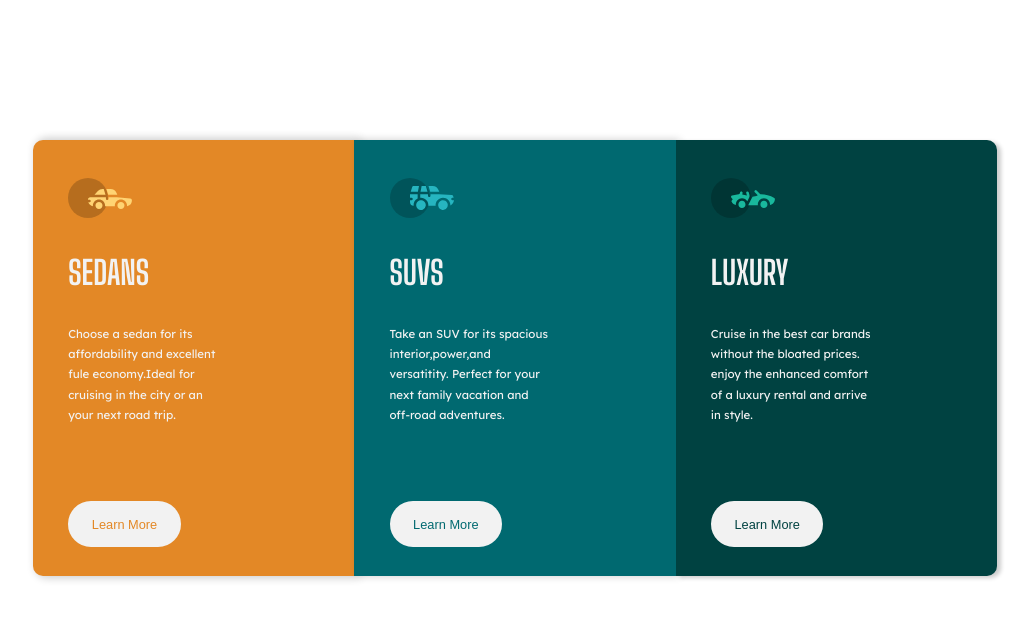
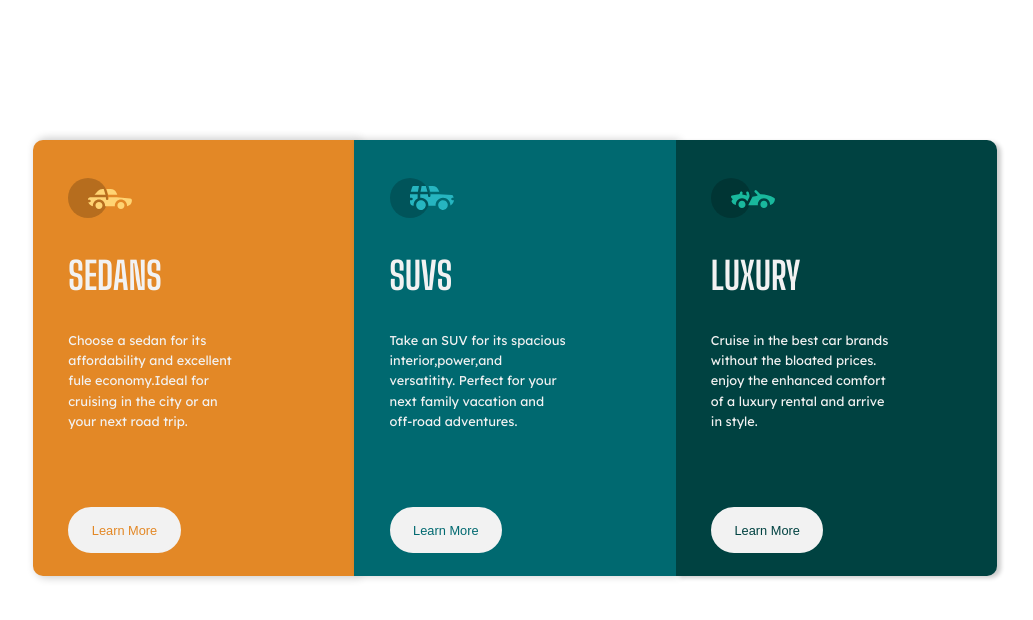
Before and after one commit to hemakumarm72/3-column-preview-card, a plain HTML site: page index.html in a window 1280 px wide. Shown: the whole page, without its empty margins (125-1158 px from the left). Drawn offline with Linux system fonts and the light colour scheme.

Commit message:
font size chnage

```diff
--- a/CSS/Style.css
+++ b/CSS/Style.css
@@ -87,7 +87,7 @@ body {
 
 .cardinner h1 {
   font-family: "Big Shoulders Display", "cursive";
-  font-size: 2.5625vw;
+  font-size: 2.9625vw;
   font-style: normal;
   font-weight: 900;
   padding-top: 2.4375vw;
@@ -98,7 +98,7 @@ body {
 .cardinner p {
   font-weight: 400;
 
-  font-size: 0.9vw;
+  font-size: 1vw;
   font-family: "Lexend Deca", sans-serif;
   color: var(--Transparent-white);
   line-height: 1.5875vw;
```
